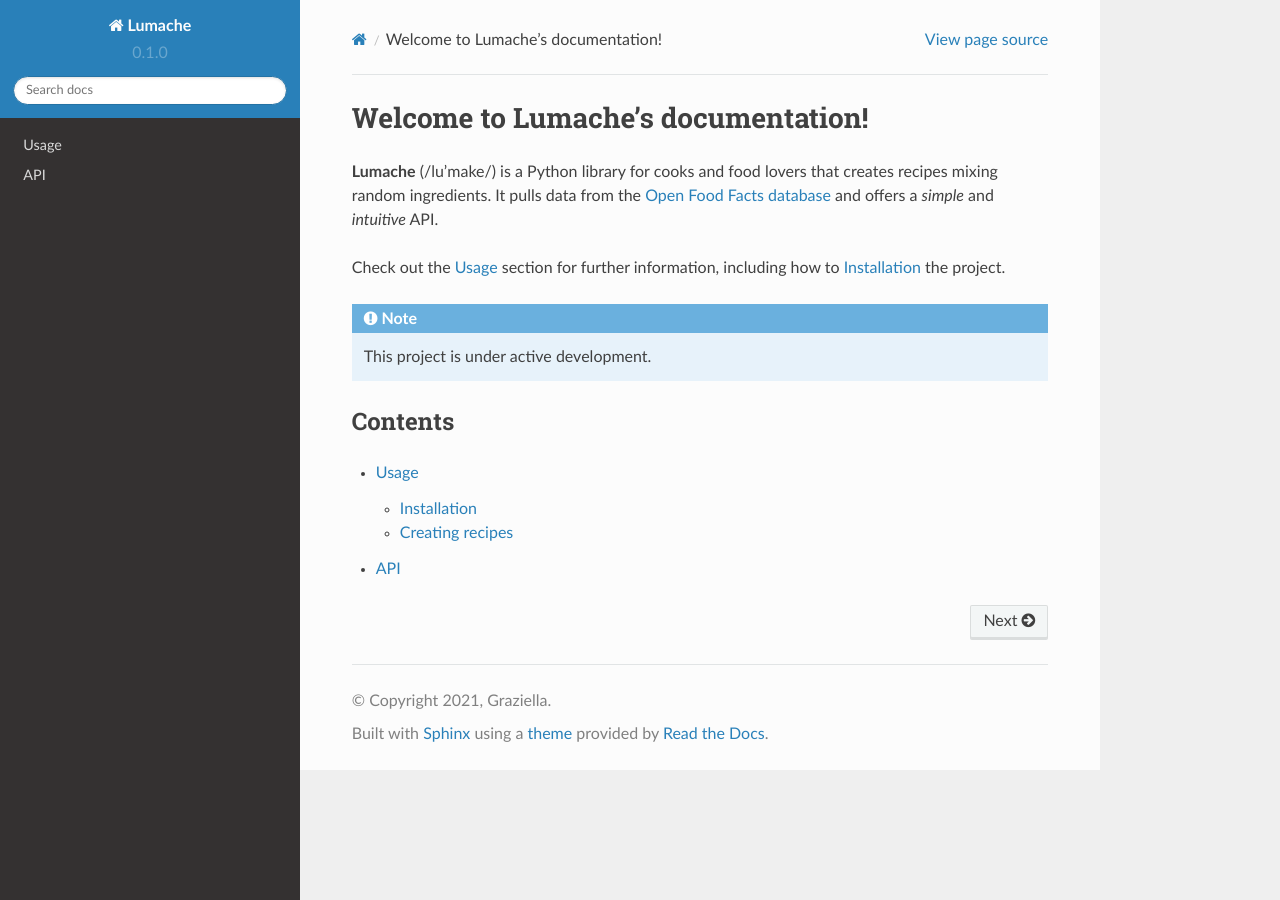
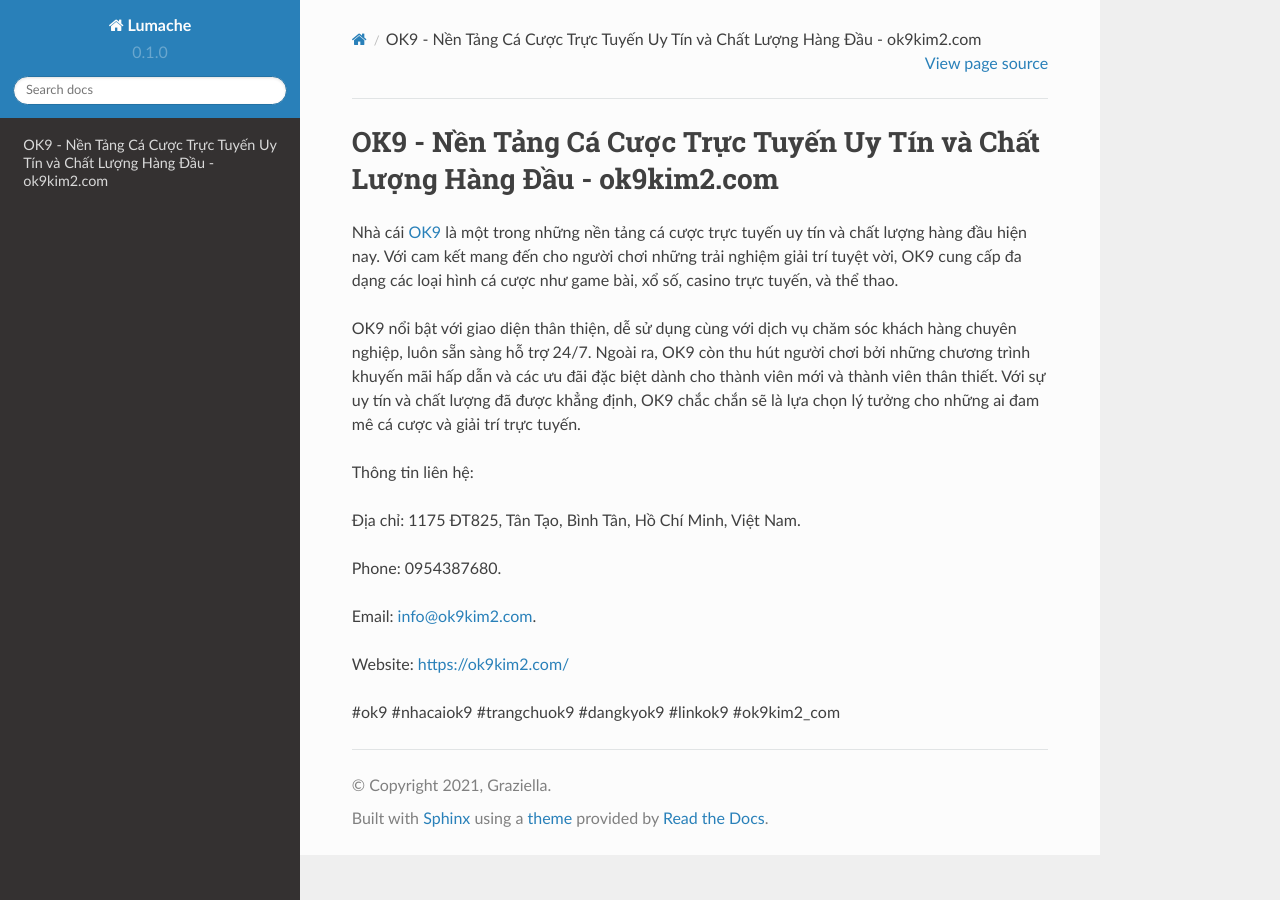
Before and after one commit to iaduphattai904809/ok9kim2com, a Sphinx documentation site: the page built from docs/source/index.rst, in a window 1280 px wide. Built offline with Sphinx 7.4.7 and the Read the Docs theme 2.0.0, drawn with Linux system fonts in a browser that asks for light colours.

Commit message:
Update index.rst

```diff
--- a/docs/source/index.rst
+++ b/docs/source/index.rst
@@ -1,22 +1,18 @@
-Welcome to Lumache's documentation!
+OK9 - Nền Tảng Cá Cược Trực Tuyến Uy Tín và Chất Lượng Hàng Đầu - ok9kim2.com
 ===================================
 
-**Lumache** (/lu'make/) is a Python library for cooks and food lovers
-that creates recipes mixing random ingredients.
-It pulls data from the `Open Food Facts database <https://world.openfoodfacts.org/>`_
-and offers a *simple* and *intuitive* API.
+Nhà cái `OK9 <https://ok9kim2.com/>`_ là một trong những nền tảng cá cược trực tuyến uy tín và chất lượng hàng đầu hiện nay. Với cam kết mang đến cho người chơi những trải nghiệm giải trí tuyệt vời, OK9 cung cấp đa dạng các loại hình cá cược như game bài, xổ số, casino trực tuyến, và thể thao.
 
-Check out the :doc:`usage` section for further information, including
-how to :ref:`installation` the project.
+OK9 nổi bật với giao diện thân thiện, dễ sử dụng cùng với dịch vụ chăm sóc khách hàng chuyên nghiệp, luôn sẵn sàng hỗ trợ 24/7. Ngoài ra, OK9 còn thu hút người chơi bởi những chương trình khuyến mãi hấp dẫn và các ưu đãi đặc biệt dành cho thành viên mới và thành viên thân thiết. Với sự uy tín và chất lượng đã được khẳng định, OK9 chắc chắn sẽ là lựa chọn lý tưởng cho những ai đam mê cá cược và giải trí trực tuyến.
 
-.. note::
+Thông tin liên hệ:
 
-   This project is under active development.
+Địa chỉ: 1175 ĐT825, Tân Tạo, Bình Tân, Hồ Chí Minh, Việt Nam.
 
-Contents
---------
+Phone: 0954387680.
 
-.. toctree::
+Email: info@ok9kim2.com.
 
-   usage
-   api
+Website: https://ok9kim2.com/
+
+#ok9 #nhacaiok9 #trangchuok9 #dangkyok9 #linkok9 #ok9kim2_com
```
